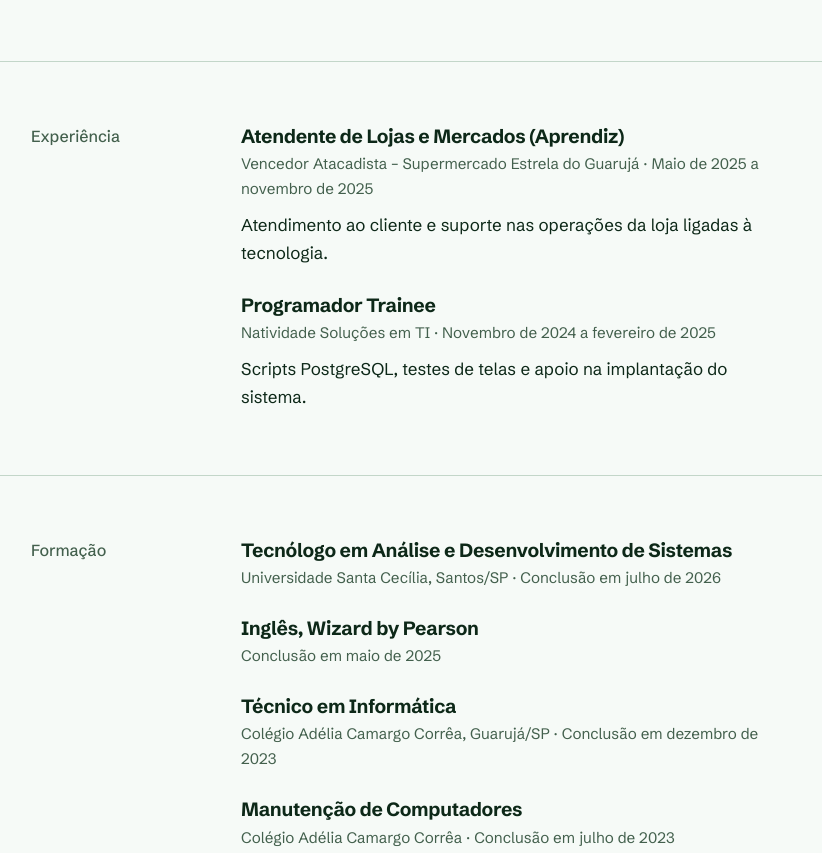
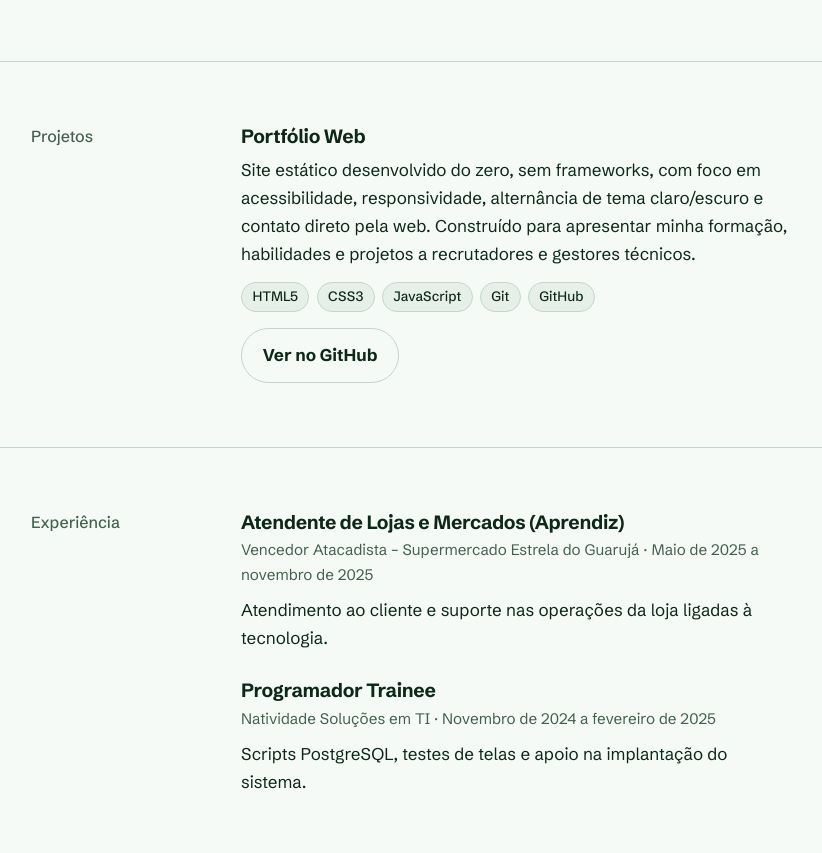
Before and after one commit to GuAraujoo/Portifolio, a plain HTML site: page index.html in a window 1280 px wide. Shown: the part 1529-2382 px from the top of the page, without its empty margins (229-1051 px from the left). Drawn offline with Linux system fonts and the light colour scheme.

Commit message:
Adiciona seção de Projetos ao portfólio com descrição e tecnologias utilizadas

```diff
--- a/index.html
+++ b/index.html
@@ -30,6 +30,7 @@
       <a href="#inicio">Início</a>
       <a href="#sobre">Sobre</a>
       <a href="#habilidades">Habilidades</a>
+      <a href="#projetos">Projetos</a>
       <a href="#trajetoria">Trajetória</a>
       <a href="#contato">Contato</a>
     </nav>
@@ -72,6 +73,28 @@
         <div><dt>Na prática</dt><dd>Scripts SQL, testes e validação de telas, implantação de sistemas, suporte e treinamento de usuários</dd></div>
         <div><dt>Idiomas</dt><dd>Inglês, nível intermediário a avançado</dd></div>
       </dl>
+    </div>
+  </section>
+
+  <section id="projetos">
+    <div class="wrap linha">
+      <h2>Projetos</h2>
+      <div>
+        <article class="item">
+          <h3>Portfólio Web</h3>
+          <p class="desc">Site estático desenvolvido do zero, sem frameworks, com foco em acessibilidade, responsividade, alternância de tema claro/escuro e contato direto pela web. Construído para apresentar minha formação, habilidades e projetos a recrutadores e gestores técnicos.</p>
+          <ul class="tags" aria-label="Tecnologias utilizadas">
+            <li>HTML5</li>
+            <li>CSS3</li>
+            <li>JavaScript</li>
+            <li>Git</li>
+            <li>GitHub</li>
+          </ul>
+          <div class="links">
+            <a class="btn" href="https://github.com/GuAraujoo/Portifolio" target="_blank" rel="noopener">Ver no GitHub</a>
+          </div>
+        </article>
+      </div>
     </div>
   </section>
 
--- a/style.css
+++ b/style.css
@@ -72,8 +72,12 @@ dd{margin:0}
 .item h3{font-size:1.2rem;font-weight:700;letter-spacing:-.015em}
 .item .meta{color:var(--muted);font-size:.95rem;margin:.25rem 0 .6rem}
 .item p{color:var(--ink);margin:0}
+.item .desc{margin-top:.55rem}
 .item ul{margin:.5rem 0 0;padding-left:1.1rem;color:var(--muted)}
 .item li{margin-bottom:.25rem}
+.item ul.tags{display:flex;flex-wrap:wrap;gap:.45rem;list-style:none;margin:.85rem 0 0;padding:0}
+.item ul.tags li{margin:0;padding:.2rem .65rem;border:1px solid var(--line);border-radius:999px;background:var(--surface);color:var(--ink);font-size:.85rem;font-weight:500}
+.item .links{margin-top:1rem}
 
 footer{border-top:1px solid var(--line);padding:2rem 0 2.5rem;color:var(--muted);font-size:.92rem}
 footer .wrap{display:flex;flex-wrap:wrap;justify-content:space-between;gap:.75rem}
```
Also changed, not shown: 1 other file.
